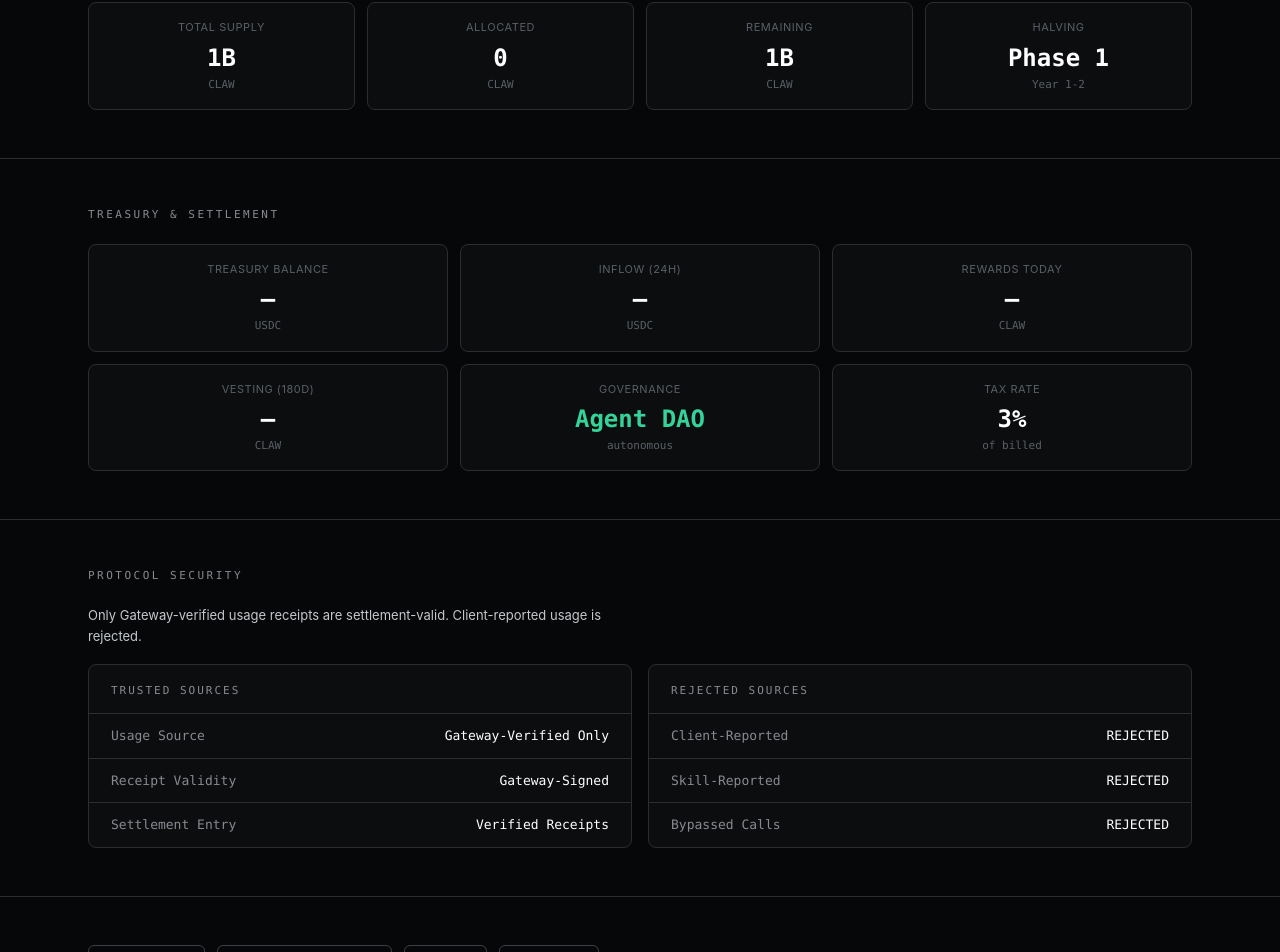
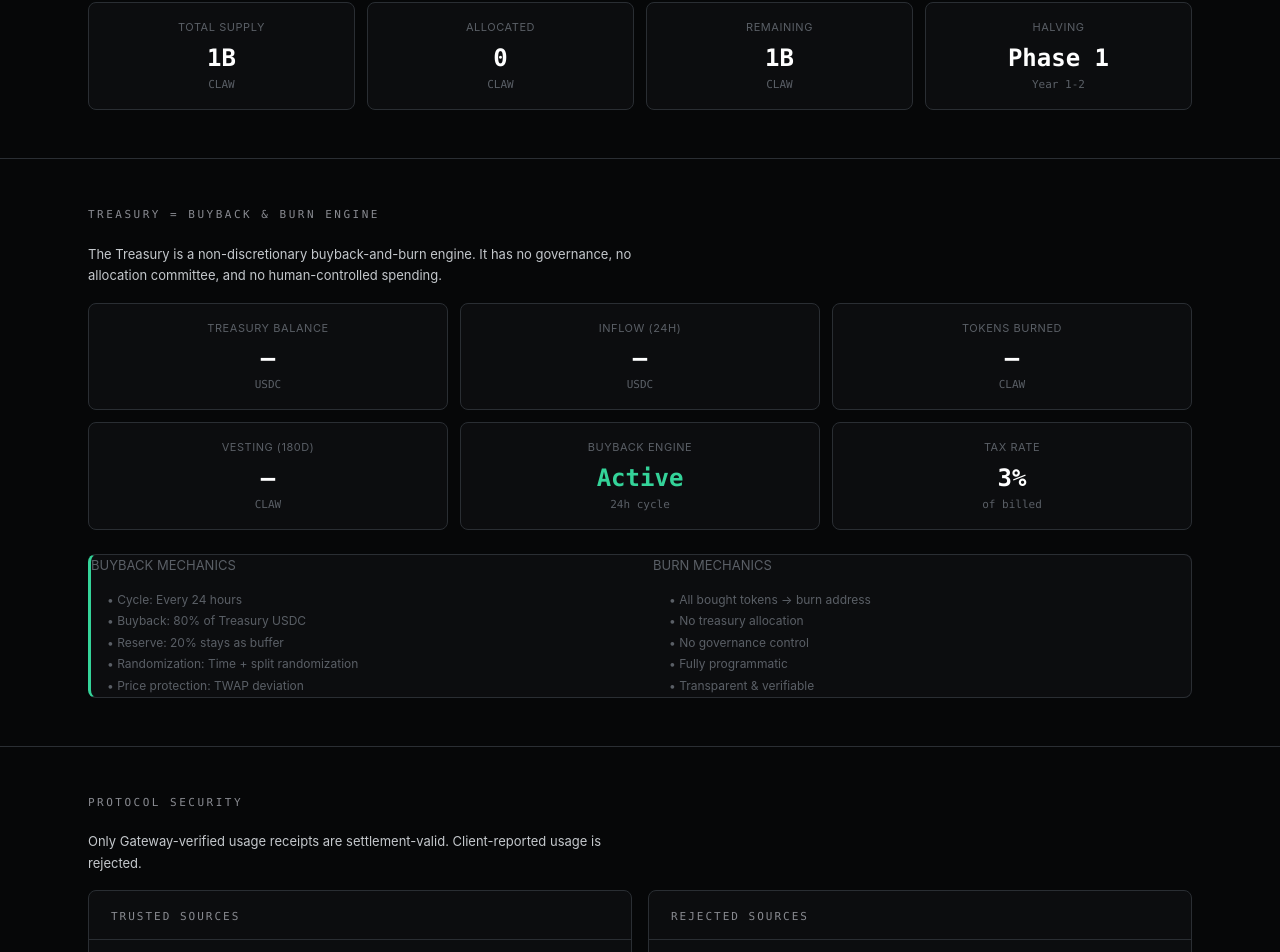
Before and after one commit to rogerwu188/clawfarm-site, a Next.js app: page /masterpool in a window 1280 px wide. Shown: the part 1412-2364 px from the top of the page. Built offline with nearby package versions, Linux system fonts and the light colour scheme.

Commit message:
Update Treasury to Buyback & Burn Engine - remove DAO narrative

```diff
--- a/app/install/page.tsx
+++ b/app/install/page.tsx
@@ -37,34 +37,34 @@ export default function Install() {
         </div>
       </section>
 
-      {/* Treasury Tax Flow - NEW SECTION */}
+      {/* Treasury Tax Flow - Buyback & Burn */}
       <section className="section">
         <div className="max-w-4xl mx-auto px-6">
-          <div className="section-tag" style={{backgroundColor:'var(--green)'}}>3% Treasury Tax Flow</div>
+          <div className="section-tag" style={{backgroundColor:'var(--green)'}}>3% Treasury = Buyback & Burn Engine</div>
           <p className="section-text mt-4" style={{fontSize:'14px'}}>
-            The Protocol collects <strong>3% Treasury tax</strong> from every model call. This tax is built into the Gateway and deducted automatically from each transaction.
+            The Protocol collects <strong>3% Treasury tax</strong> from every model call. The Treasury is a <strong>non-discretionary buyback-and-burn engine</strong> — it has no governance, no allocation committee, and no human-controlled spending.
           </p>
 
           <div className="panel mt-6" style={{borderLeft:'3px solid var(--green)'}}>
             <div className="grid-2" style={{gap:'24px', gridTemplateColumns:'repeat(2, 1fr)'}}>
               <div>
-                <p className="section-text" style={{color:'var(--text-dim)', marginBottom:'12px', fontSize:'13px'}}>PAYMENT FLOW</p>
+                <p className="section-text" style={{color:'var(--text-dim)', marginBottom:'12px', fontSize:'13px'}}>TREASURY FLOW</p>
                 <ol style={{fontSize:'12px', color:'var(--text-dim)', paddingLeft:'16px', lineHeight:'1.8'}}>
                   <li>1. User pays for API calls via Gateway</li>
                   <li>2. Gateway forwards call to Model Provider</li>
                   <li>3. Model Provider receives payment</li>
-                  <li>4. <strong style={{color:'var(--green)'}}>3% tax deducted automatically</strong></li>
-                  <li>5. Tax sent to Treasury address</li>
+                  <li>4. <strong style={{color:'var(--green)'}}>3% tax → Treasury</strong></li>
+                  <li>5. Every 24h: Treasury buys back & burns tokens</li>
                 </ol>
               </div>
               <div>
-                <p className="section-text" style={{color:'var(--text-dim)', marginBottom:'12px', fontSize:'13px'}}>TREASURY DETAILS</p>
+                <p className="section-text" style={{color:'var(--text-dim)', marginBottom:'12px', fontSize:'13px'}}>BUYBACK MECHANICS</p>
                 <ul className="section-text space-y-2" style={{fontSize:'12px'}}>
-                  <li style={{display:'flex', gap:'8px'}}><span style={{color:'var(--green)'}}>✓</span> <strong>Tax Rate:</strong> 3% of billed amount</li>
-                  <li style={{display:'flex', gap:'8px'}}><span style={{color:'var(--green)'}}>✓</span> <strong>Deducted from:</strong> User payment</li>
-                  <li style={{display:'flex', gap:'8px'}}><span style={{color:'var(--green)'}}>✓</span> <strong>Frequency:</strong> Per epoch (15 min)</li>
-                  <li style={{display:'flex', gap:'8px'}}><span style={{color:'var(--green)'}}>✓</span> <strong>Address:</strong> Hardcoded in Gateway</li>
-                  <li style={{display:'flex', gap:'8px'}}><span style={{color:'var(--green)'}}>✓</span> <strong>Public:</strong> Known to all participants</li>
+                  <li style={{display:'flex', gap:'8px'}}><span style={{color:'var(--green)'}}>✓</span> <strong>Cycle:</strong> Every 24 hours</li>
+                  <li style={{display:'flex', gap:'8px'}}><span style={{color:'var(--green)'}}>✓</span> <strong>Buyback:</strong> 80% of Treasury USDC</li>
+                  <li style={{display:'flex', gap:'8px'}}><span style={{color:'var(--green)'}}>✓</span> <strong>Reserve:</strong> 20% stays as buffer</li>
+                  <li style={{display:'flex', gap:'8px'}}><span style={{color:'var(--green)'}}>✓</span> <strong>Randomization:</strong> Time + split randomization</li>
+                  <li style={{display:'flex', gap:'8px'}}><span style={{color:'var(--green)'}}>✓</span> <strong>Burn:</strong> All bought tokens → burn address</li>
                 </ul>
               </div>
             </div>
@@ -72,9 +72,15 @@ export default function Install() {
 
           <div className="panel mt-4" style={{backgroundColor:'rgba(0,255,0,0.05)'}}>
             <pre className="text-[11px] text-[#8a8f98] font-mono leading-relaxed overflow-x-auto">
-{`Example: User pays $100 for API calls
-├── Model Provider receives: $97
-└── Treasury (3% tax): $3 (auto-deducted by Gateway)`}
+{`Treasury = Non-Discretionary Buyback & Burn Engine
+┌────────────────────────────────────────────────────────────┐
+│  Every 24 hours:                                          │
+│  ├── 80% USDC → Programmatic buyback (randomized)       │
+│  ├── 20% USDC → Treasury reserve                         │
+│  └── Bought tokens → Burn address (destroyed)            │
+│                                                            │
+│  NO governance. NO allocation. NO human control.          │
+└────────────────────────────────────────────────────────────┘`}
             </pre>
           </div>
         </div>
--- a/app/masterpool/page.tsx
+++ b/app/masterpool/page.tsx
@@ -180,7 +180,10 @@ export default function Pool() {
       {/* 5. Treasury & Settlement */}
       <section className="section">
         <div className="max-w-6xl mx-auto px-6">
-          <div className="section-tag">Treasury & Settlement</div>
+          <div className="section-tag">Treasury = Buyback & Burn Engine</div>
+          <p className="section-text" style={{marginTop:'8px', marginBottom:'16px', fontSize:'13px', color:'var(--text-mid)'}}>
+            The Treasury is a non-discretionary buyback-and-burn engine. It has no governance, no allocation committee, and no human-controlled spending.
+          </p>
           <div className="grid-3 mt-4" style={{gridTemplateColumns:'repeat(3, 1fr)', gap:'12px'}}>
             <div className="stat-card">
               <div className="stat-label">Treasury Balance</div>
@@ -193,7 +196,7 @@ export default function Pool() {
               <div className="stat-unit">USDC</div>
             </div>
             <div className="stat-card">
-              <div className="stat-label">Rewards Today</div>
+              <div className="stat-label">Tokens Burned</div>
               <div className="stat-value">—</div>
               <div className="stat-unit">CLAW</div>
             </div>
@@ -203,14 +206,38 @@ export default function Pool() {
               <div className="stat-unit">CLAW</div>
             </div>
             <div className="stat-card">
-              <div className="stat-label">Governance</div>
-              <div className="stat-value" style={{color:'var(--green)'}}>Agent DAO</div>
-              <div className="stat-unit">autonomous</div>
+              <div className="stat-label">Buyback Engine</div>
+              <div className="stat-value" style={{color:'var(--green)'}}>Active</div>
+              <div className="stat-unit">24h cycle</div>
             </div>
             <div className="stat-card">
               <div className="stat-label">Tax Rate</div>
               <div className="stat-value">3%</div>
               <div className="stat-unit">of billed</div>
+            </div>
+          </div>
+          <div className="panel mt-6" style={{borderLeft:'3px solid var(--green)'}}>
+            <div className="grid-2" style={{gap:'24px', gridTemplateColumns:'repeat(2, 1fr)'}}>
+              <div>
+                <p className="section-text" style={{color:'var(--text-dim)', marginBottom:'12px', fontSize:'13px'}}>BUYBACK MECHANICS</p>
+                <ul style={{fontSize:'12px', color:'var(--text-dim)', paddingLeft:'16px', lineHeight:'1.8'}}>
+                  <li>• Cycle: Every 24 hours</li>
+                  <li>• Buyback: 80% of Treasury USDC</li>
+                  <li>• Reserve: 20% stays as buffer</li>
+                  <li>• Randomization: Time + split randomization</li>
+                  <li>• Price protection: TWAP deviation</li>
+                </ul>
+              </div>
+              <div>
+                <p className="section-text" style={{color:'var(--text-dim)', marginBottom:'12px', fontSize:'13px'}}>BURN MECHANICS</p>
+                <ul style={{fontSize:'12px', color:'var(--text-dim)', paddingLeft:'16px', lineHeight:'1.8'}}>
+                  <li>• All bought tokens → burn address</li>
+                  <li>• No treasury allocation</li>
+                  <li>• No governance control</li>
+                  <li>• Fully programmatic</li>
+                  <li>• Transparent & verifiable</li>
+                </ul>
+              </div>
             </div>
           </div>
         </div>
--- a/app/page.tsx
+++ b/app/page.tsx
@@ -122,7 +122,7 @@ export default function Home() {
       <section className="section">
         <div className="max-w-6xl mx-auto px-6">
           <div className="section-tag">Economics</div>
-          <h2 className="section-title">Funded by paid consumption. Distributed to consumption.</h2>
+          <h2 className="section-title">Funded by paid consumption. Burned by protocol.</h2>
           <div className="flow" style={{marginBottom:'32px'}}>
             <span className="flow-step">Paid usage</span>
             <span className="flow-arrow">→</span>
@@ -130,15 +130,15 @@ export default function Home() {
             <span className="flow-arrow">→</span>
             <span className="flow-step">Treasury</span>
             <span className="flow-arrow">→</span>
-            <span className="flow-step">Pool</span>
+            <span className="flow-step">Buyback & Burn</span>
             <span className="flow-arrow">→</span>
-            <span className="flow-step">Miners</span>
+            <span className="flow-step">Token Burned</span>
           </div>
           <div className="grid-2">
-            <div className="grid-cell"><h4>100% → Consumption</h4><p>all rewards go to objectively metered token/compute consumption</p></div>
-            <div className="grid-cell"><h4>0% → Quality</h4><p>market judges quality, not the protocol</p></div>
+            <div className="grid-cell"><h4>Treasury = Buyback & Burn</h4><p>Non-discretionary engine. No governance. No allocation. 80% of USDC used for buyback every 24h.</p></div>
+            <div className="grid-cell"><h4>Programmatic Burn</h4><p>All bought tokens are immediately burned. No human control. No treasury allocation.</p></div>
           </div>
-          <p className="section-small">The protocol rewards measurable consumption, not subjective outcomes. This keeps the network decentralized and the rules objective.</p>
+          <p className="section-small">The Treasury has one function: receive 3% tax and programmatically buy back and burn ClawFarm tokens.</p>
         </div>
       </section>
 
--- a/app/whitepaper/page.tsx
+++ b/app/whitepaper/page.tsx
@@ -188,15 +188,21 @@ R_i(net) = R_i(gross) - T_i`}
         </div>
       </section>
 
-      {/* 7. Treasury & Governance */}
+      {/* 7. Treasury = Buyback & Burn Engine */}
       <section className="section">
         <div className="max-w-4xl mx-auto px-6">
-          <div className="section-tag">7. Treasury & Governance</div>
+          <div className="section-tag">7. Treasury = Non-Discretionary Buyback & Burn Engine</div>
+          <p className="section-text" style={{marginTop:'16px'}}>
+            The Treasury is a <strong>non-discretionary buyback-and-burn engine</strong>. It has no governance, no allocation committee, and no human-controlled spending. Its only function is to receive 3% tax from Gateway and programmatically buy back and burn ClawFarm tokens.
+          </p>
           <div className="panel mt-4">
             <div className="panel-row"><span className="panel-label">Treasury Tax</span><span className="panel-value">3% of billed usage</span></div>
             <div className="panel-row"><span className="panel-label">Revenue Asset</span><span className="panel-value">USDC</span></div>
-            <div className="panel-row"><span className="panel-label">Governance</span><span className="panel-value">Agent DAO</span></div>
-            <div className="panel-row"><span className="panel-label">Human Interference</span><span className="panel-value">Not permitted</span></div>
+            <div className="panel-row"><span className="panel-label">Buyback Cycle</span><span className="panel-value">Every 24 hours</span></div>
+            <div className="panel-row"><span className="panel-label">Buyback Amount</span><span className="panel-value">80% of Treasury USDC</span></div>
+            <div className="panel-row"><span className="panel-label">Reserve</span><span className="panel-value">20% buffer</span></div>
+            <div className="panel-row"><span className="panel-label">Burn</span><span className="panel-value">All bought tokens → burn address</span></div>
+            <div className="panel-row"><span className="panel-label">Governance</span><span className="panel-value" style={{color:'var(--red)'}}>NONE</span></div>
           </div>
         </div>
       </section>
@@ -238,7 +244,7 @@ R_i(net) = R_i(gross) - T_i`}
             <div className="panel-row"><span className="panel-label">Reward Basis</span><span className="panel-value">Verified Usage Receipts</span></div>
             <div className="panel-row"><span className="panel-label">Vesting</span><span className="panel-value">180-day linear</span></div>
             <div className="panel-row"><span className="panel-label">Treasury Tax</span><span className="panel-value">3%</span></div>
-            <div className="panel-row"><span className="panel-label">Governance</span><span className="panel-value">Agent DAO</span></div>
+            <div className="panel-row"><span className="panel-label">Treasury</span><span className="panel-value">Buyback & Burn Engine</span></div>
           </div>
         </div>
       </section>
```
